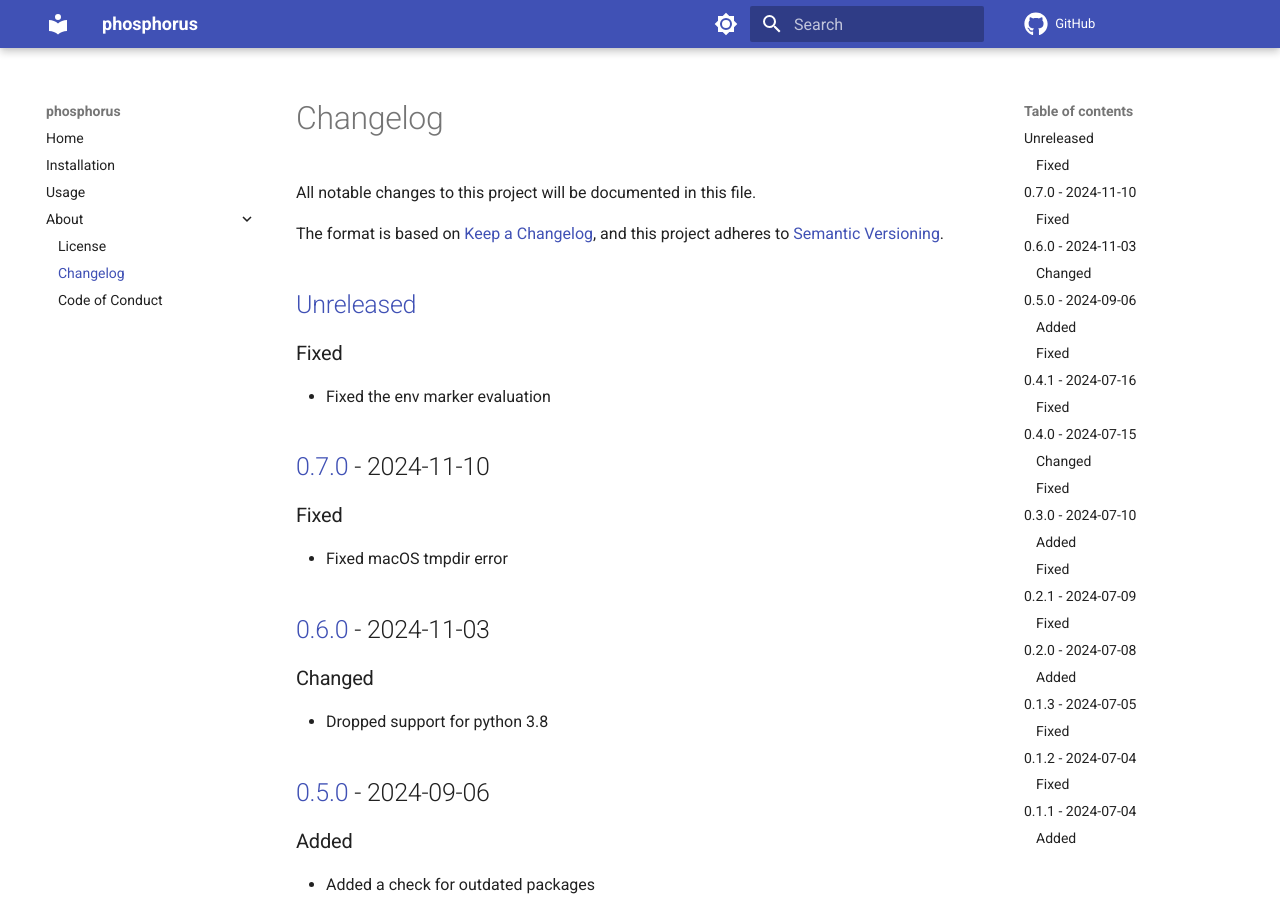
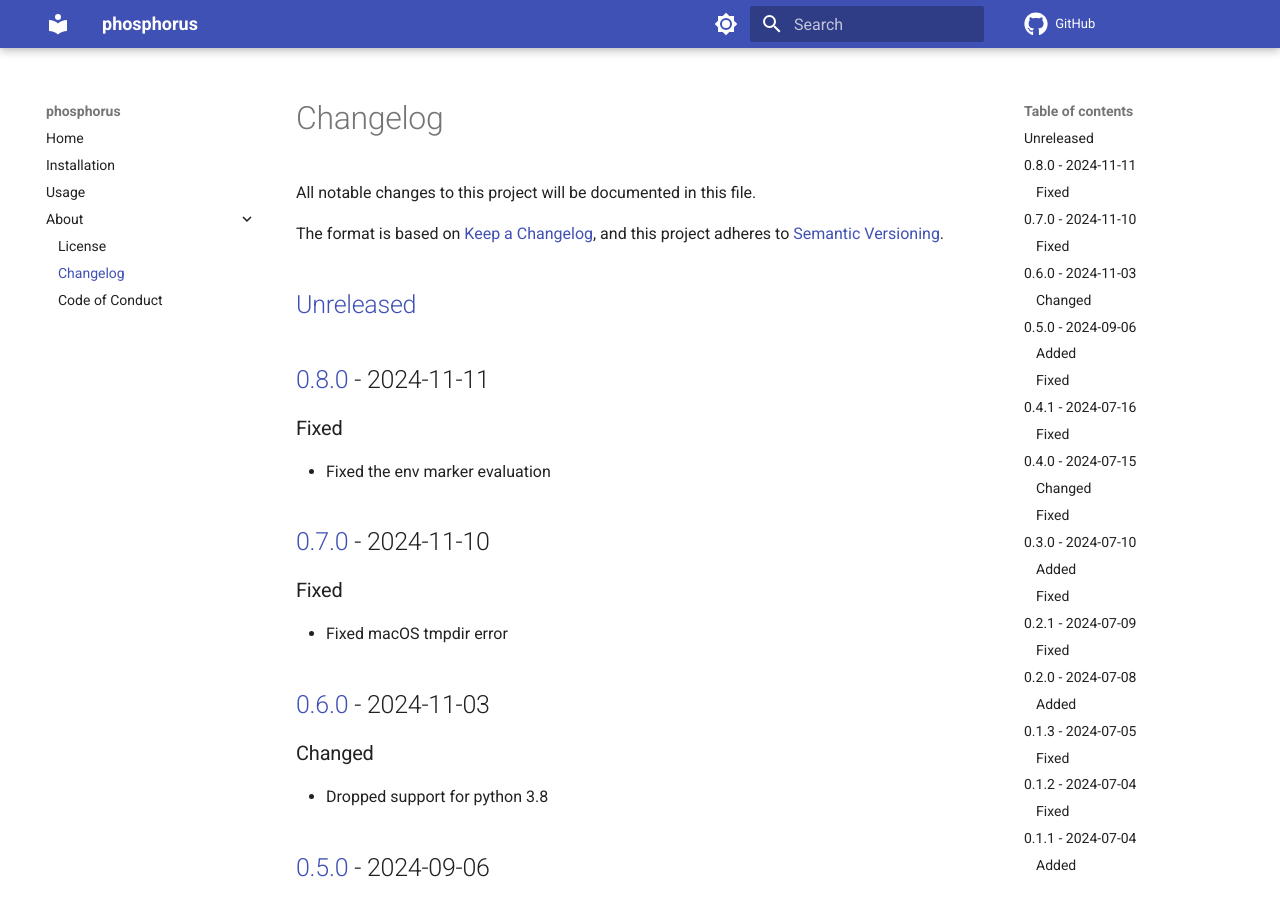
Before and after one commit to spapanik/phosphorus, an MkDocs documentation site: the page built from docs/CHANGELOG.md, in a window 1280 px wide and 900 px high. Built offline with MkDocs 1.6.1 and Material for MkDocs 9.7.7, drawn with Linux system fonts in a browser that asks for light colours; comment, search, counter and statistics services are not loaded.

Commit message:
🔖 Bump version

```diff
--- a/docs/CHANGELOG.md
+++ b/docs/CHANGELOG.md
@@ -5,6 +5,8 @@ All notable changes to this project will be documented in this file.
 The format is based on [Keep a Changelog], and this project adheres to [Semantic Versioning].
 
 ## [Unreleased]
+
+## [0.8.0] - 2024-11-11
 
 ### Fixed
 
@@ -100,7 +102,8 @@ The format is based on [Keep a Changelog], and this project adheres to [Semantic
 
 [Keep a Changelog]: https://keepachangelog.com/en/1.0.0/
 [Semantic Versioning]: https://semver.org/spec/v2.0.0.html
-[Unreleased]: https://github.com/spapanik/phosphorus/compare/v0.7.0...main
+[Unreleased]: https://github.com/spapanik/phosphorus/compare/v0.8.0...main
+[0.8.0]: https://github.com/spapanik/phosphorus/compare/v0.7.0...v0.8.0
 [0.7.0]: https://github.com/spapanik/phosphorus/compare/v0.6.0...v0.7.0
 [0.6.0]: https://github.com/spapanik/phosphorus/compare/v0.5.0...v0.6.0
 [0.5.0]: https://github.com/spapanik/phosphorus/compare/v0.4.1...v0.5.0
--- a/src/phosphorus/__version__.py
+++ b/src/phosphorus/__version__.py
@@ -1 +1 @@
-__version__ = "0.7.0"
+__version__ = "0.8.0"
```
